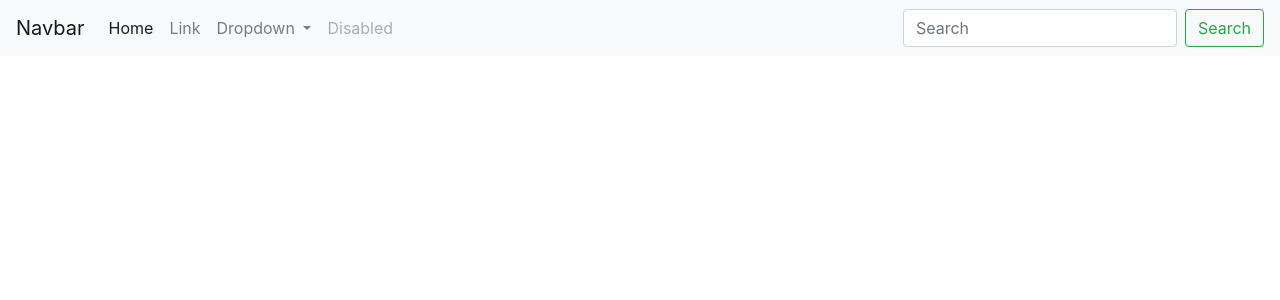
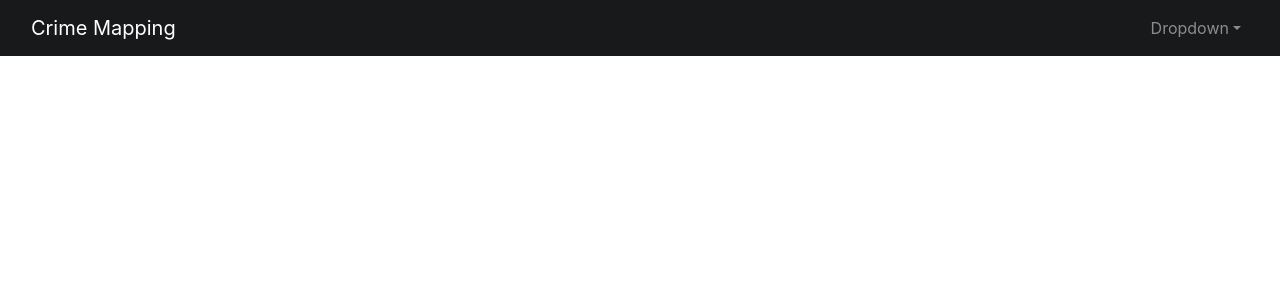
Before and after one commit to maxantl/finalproject-crimemapping, a Django app: template DATAMINING/WEBAPP/templates/partials/base.html in a window 1280 px wide. Shown: the top 300 px of the page. Run offline with Django 4.2, Linux system fonts and the light colour scheme; the template is opened without the code that fills it, so the values that code supplies are empty; some libraries are stand-ins or nearby versions.

Commit message:
edit base.html add dropdown menu edit navbar

```diff
--- a/DATAMINING/WEBAPP/templates/partials/base.html
+++ b/DATAMINING/WEBAPP/templates/partials/base.html
@@ -8,41 +8,27 @@
     <link rel="stylesheet" href="https://cdn.jsdelivr.net/npm/bootstrap@4.6.1/dist/css/bootstrap.min.css" integrity="sha384-zCbKRCUGaJDkqS1kPbPd7TveP5iyJE0EjAuZQTgFLD2ylzuqKfdKlfG/eSrtxUkn" crossorigin="anonymous">
     <script src="https://ajax.googleapis.com/ajax/libs/jquery/3.6.0/jquery.min.js"></script>
     <script src="https://maxcdn.bootstrapcdn.com/bootstrap/3.4.1/js/bootstrap.min.js"></script>
+    <script src="https://cdn.jsdelivr.net/npm/bootstrap@5.0.2/dist/js/bootstrap.bundle.min.js"></script>
 </head>
 <body>
-    <nav class="navbar navbar-expand-lg navbar-light bg-light">
-  <a class="navbar-brand" href="#">Navbar</a>
-  <button class="navbar-toggler" type="button" data-toggle="collapse" data-target="#navbarSupportedContent" aria-controls="navbarSupportedContent" aria-expanded="false" aria-label="Toggle navigation">
+   <nav class="navbar navbar-expand-sm navbar-dark" style="background-color: #18191A;">
+      <div class="container-fluid">
+        <a class="navbar-brand">Crime Mapping</a>
+        <button type="button" class="navbar-toggler" data-bs-toggle="collapse" data-bs-target="#navbarCollapse">
                 <span class="navbar-toggler-icon"></span>
         </button>
 
-  <div class="collapse navbar-collapse" id="navbarSupportedContent">
-    <ul class="navbar-nav mr-auto">
-      <li class="nav-item active">
-        <a class="nav-link" href="#">Home <span class="sr-only">(current)</span></a>
-      </li>
-      <li class="nav-item">
-        <a class="nav-link" href="#">Link</a>
-      </li>
+          <ul class="nav navbar-nav ms-auto">
             <li class="nav-item dropdown">
-        <a class="nav-link dropdown-toggle" href="#" id="navbarDropdown" role="button" data-toggle="dropdown" aria-haspopup="true" aria-expanded="false">
-          Dropdown
-        </a>
-        <div class="dropdown-menu" aria-labelledby="navbarDropdown">
-          <a class="dropdown-item" href="#">Action</a>
-          <a class="dropdown-item" href="#">Another action</a>
-          <div class="dropdown-divider"></div>
-          <a class="dropdown-item" href="#">Something else here</a>
+              <a href="#" class="nav-link dropdown-toggle" data-bs-toggle="dropdown">Dropdown</a>
+              <div class="dropdown-menu dropdown-menu-right">
+                <a href="#" class="dropdown-item">Murder</a>
+                <a href="#" class="dropdown-item">Drugs</a>
+                <a href="#" class="dropdown-item">Arrests</a>
               </div>
             </li>
-      <li class="nav-item">
-        <a class="nav-link disabled" href="#">Disabled</a>
-      </li>
           </ul>
-    <form class="form-inline my-2 my-lg-0">
-      <input class="form-control mr-sm-2" type="search" placeholder="Search" aria-label="Search">
-      <button class="btn btn-outline-success my-2 my-sm-0" type="submit">Search</button>
-    </form>
+
       </div>
     </nav>
 {% block content %}
```
Lines whose indentation alone changed are shown as unchanged.
